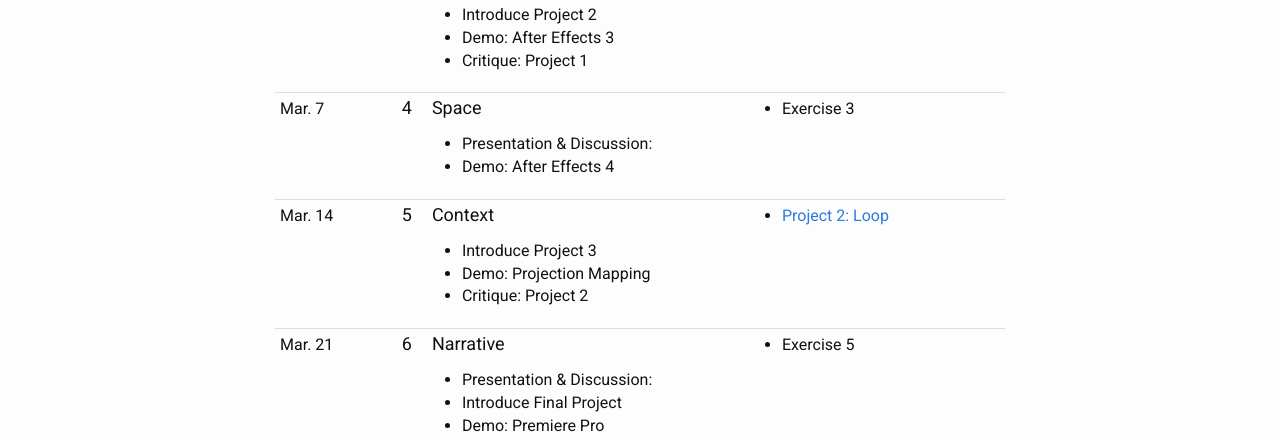
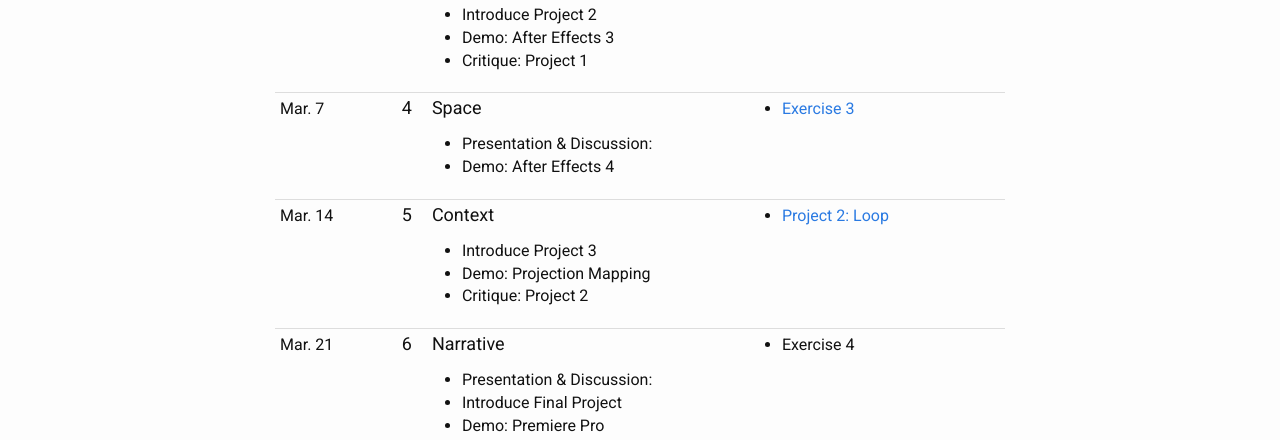
Before and after one commit to kellyegan/StillMoving, a Jekyll site: the page built from schedule.html, in a window 1280 px wide. Shown: the part 506-946 px from the top of the page. Built offline with Jekyll 4.4.1, drawn with Linux system fonts in a browser that asks for light colours.

Commit message:
Update schedule with exercise links

```diff
--- a/schedule.html
+++ b/schedule.html
@@ -70,7 +70,7 @@ permalink: /schedule/
 		</td>
 		<td class="due-cell">
 			<ul>
-				<li>Exercise 3</li>
+				<li><a href="../Assignments/Exercise-1.html">Exercise 3</a></li>
 			</ul>
 		</td>
 	</tr>
@@ -104,7 +104,7 @@ permalink: /schedule/
 		</td>
 		<td class="due-cell">
 			<ul>
-				<li>Exercise 5</li>
+				<li>Exercise 4</li>
 			</ul>
 		</td>
 	</tr>
```
